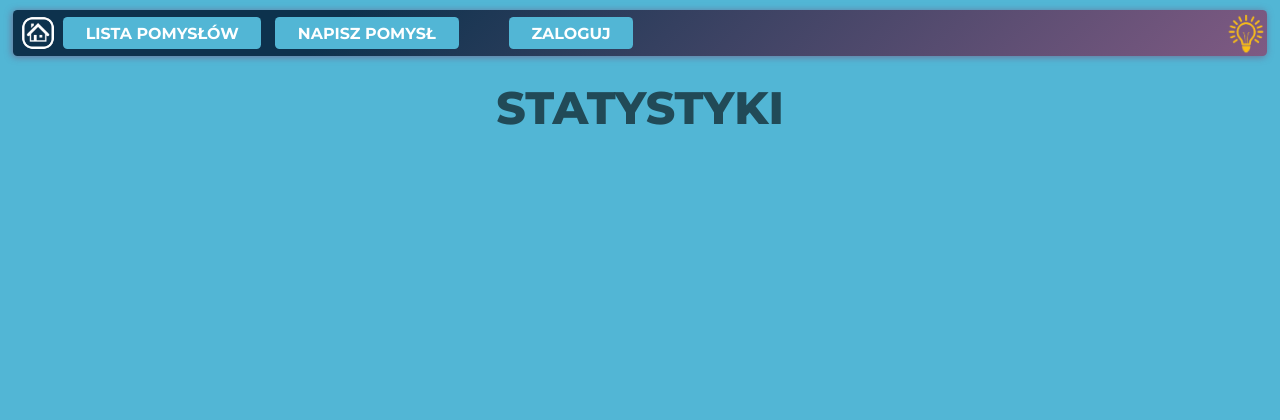
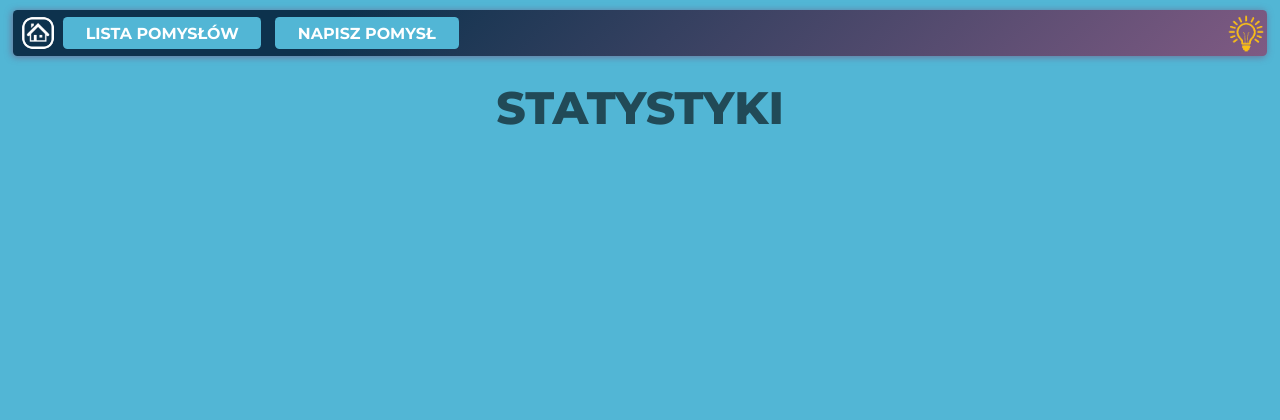
Before and after one commit to MarskiGit/idea, a PHP site: page /01_MOJE/ in a window 1280 px wide. Shown: the top 420 px of the page. Run offline with PHP 8.4, Linux system fonts and the light colour scheme.

Commit message:
Dodano formularz logowania plus ostylowanie

```diff
--- a/public/style/fonts.css
+++ b/public/style/fonts.css
@@ -1,8 +1,29 @@
+@font-face {
+    font-family: 'Montserrat';
+    font-style: normal;
+    font-weight: 300;
+    src: url('../fonts/montserrat-300.woff2') format('woff2');
+}
+
 @font-face {
     font-family: 'Montserrat';
     font-style: normal;
     font-weight: 400;
     src: url('../fonts/montserrat.woff2') format('woff2');
+}
+
+@font-face {
+    font-family: 'Montserrat';
+    font-style: normal;
+    font-weight: 500;
+    src: url('../fonts/montserrat-500.woff2') format('woff2');
+}
+
+@font-face {
+    font-family: 'Montserrat';
+    font-style: normal;
+    font-weight: 600;
+    src: url('../fonts/montserrat-600.woff2') format('woff2');
 }
 
 @font-face {
--- a/public/style/layout.css
+++ b/public/style/layout.css
@@ -52,7 +52,9 @@ nav {
     background-color: var(--bacgroundGradientColor);
     background-image: var(--bacgroundGradient);
     box-shadow: var(--boxSadow);
-
+    transition-property: all;
+    transition-duration: .3s;
+    transition-timing-function: linear;
 }
 
 main {
@@ -115,7 +117,7 @@ h1 {
     color: #fff;
     background-color: var(--colorBody);
     border-radius: var(--borderRadius);
-    transition-property: all;
+    transition-property: color;
     transition-duration: .3s;
     transition-timing-function: linear;
 }
@@ -127,6 +129,11 @@ h1 {
 .arrow_up {
     background-image: url(../img/arrow_up.png);
 
+}
+
+.login {
+    font-size: .5rem;
+    align-self: center;
 }
 
 .home_page {
@@ -166,7 +173,7 @@ h1 {
     animation-play-state: paused;
 }
 
-.link_img {
+.home_img {
     flex-basis: 1.6rem;
     filter: invert(100%);
     background-position: center;
@@ -177,22 +184,22 @@ h1 {
     transition-timing-function: linear;
 }
 
-.link_img:hover {
+.home_img:hover {
     filter: invert(0%);
 
 }
 
-/* =========== NAV -> logo=========== */
+/* =========== NAV -> logo =========== */
 nav .logo_idea {
     position: absolute;
     top: 0;
     right: 3px;
     height: 100%;
     width: 1.6rem;
-    background-image: url(../img/idea.png);
     background-position: center;
     background-repeat: no-repeat;
     background-size: 100%;
+    padding: .2rem 0;
 }
 
 .none {
--- a/template/layout.php
+++ b/template/layout.php
@@ -1,3 +1,5 @@
+<!-- <?php dump($params); ?> -->
+
 <!DOCTYPE html>
 <html lang="pl">
 
@@ -27,7 +29,7 @@
             <script defer type="module" src="public/script/createIdea.js"></script>
             <?php break; ?>
         <?php
-        case 'login': ?>
+        case 'loginIdea': ?>
             <link rel="stylesheet" href="public/style/layoutlogin.css" type="text/css" media="all">
             <script defer type="module" src="public/script/login.js"></script>
             <?php break; ?>
@@ -70,13 +72,10 @@
     </header>
     <nav>
         <div class="menu">
-            <a class="link_img home_page" href="http://h.localhost/01_MOJE/01_GIT/idea/">
-                <img class="border_icon load" src="public/img/border_icon.png" alt="Idea">
-            </a>
-            <a class="a_btn" href="?action=list">Lista pomysłów</a>
-            <a class="a_btn" href="?action=create">Napisz pomysł</a>
-            <a class="link_img arrow_up none" href="#scroll_up"></a>
-            <a class="a_btn" href="?action=login">Zaloguj</a>
-            <div class="logo_idea"></div>
+            <a href="http://h.localhost/01_MOJE/01_GIT/idea/" class="home_img home_page"><img class="border_icon load" src="public/img/border_icon.png" alt="Idea"></a>
+            <a href="?action=list" class="a_btn">Lista pomysłów</a>
+            <a href="?action=create" class="a_btn">Napisz pomysł</a>
+            <a href="#scroll_up" class="home_img arrow_up none"></a>
+            <a href="?action=login"><img class="logo_idea" src="public/img/idea.png" alt="Idea"></a>
         </div>
     </nav>
```
Also changed, not shown: public/style/layoutlogin.css (added, +49 -0 lines), template/page/login.php (+8 -1 lines), public/fonts/montserrat-300.woff2 (added), public/fonts/montserrat-500.woff2 (added), public/fonts/montserrat-600.woff2 (added).
